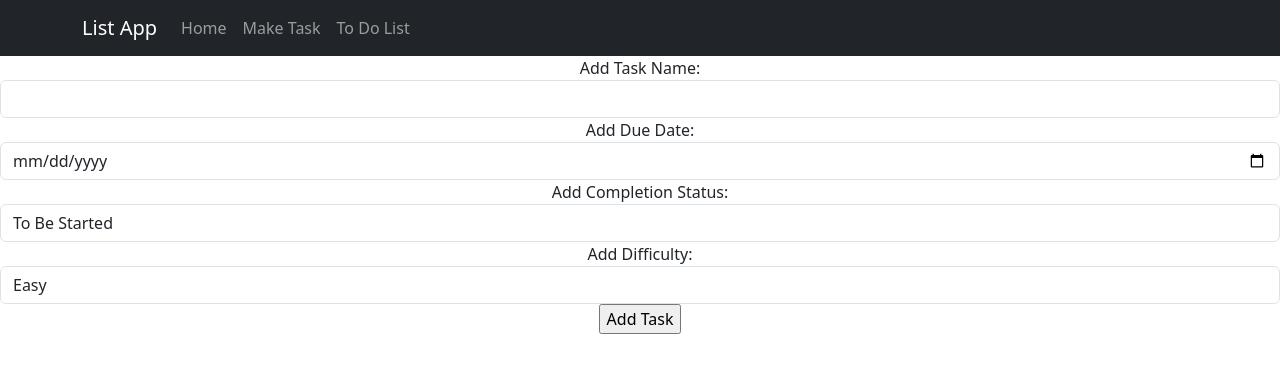
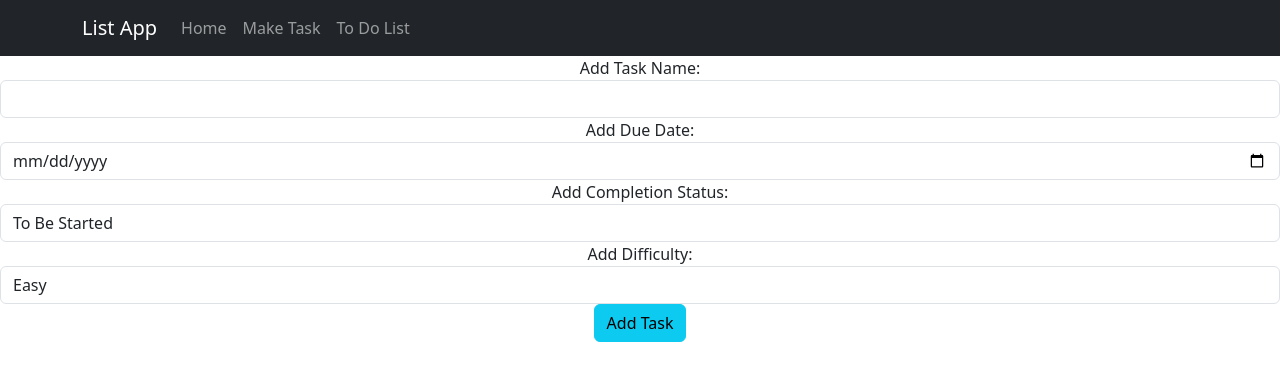
Before and after one commit to mary2002mcd/DataRepProject, a React (Create React App) app: page /maketask in a window 1280 px wide. Shown: the top 380 px of the page. Built offline with nearby package versions, Linux system fonts and the light colour scheme.

Commit message:
Finished

```diff
--- a/src/components/makeTask.js
+++ b/src/components/makeTask.js
@@ -3,6 +3,7 @@ import axios from "axios";
 
 
 //this page adds a new task to the mongo database
+//used code from w3schools for form stuff
 function MakeTask() {
     //The React useState Hook allows us to track state in a function component.
     const [taskName, setTaskName] = useState('');
@@ -79,7 +80,7 @@ function MakeTask() {
                 </div>
                 {/* button to call the submit function */}
                 <div>
-                    <input type="submit" value="Add Task" />
+                    <input type="submit" value="Add Task" className="btn btn-info" />
                 </div>
             </form>
         </div>
```
